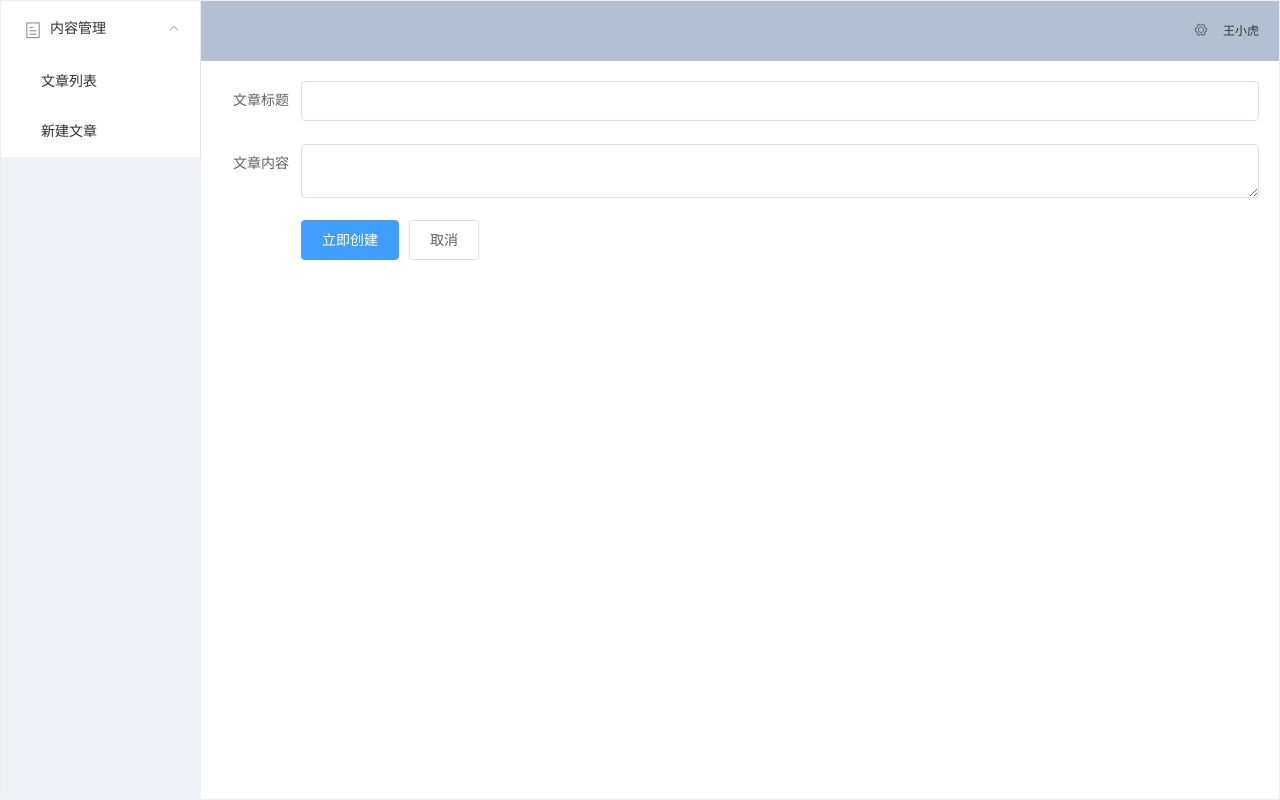
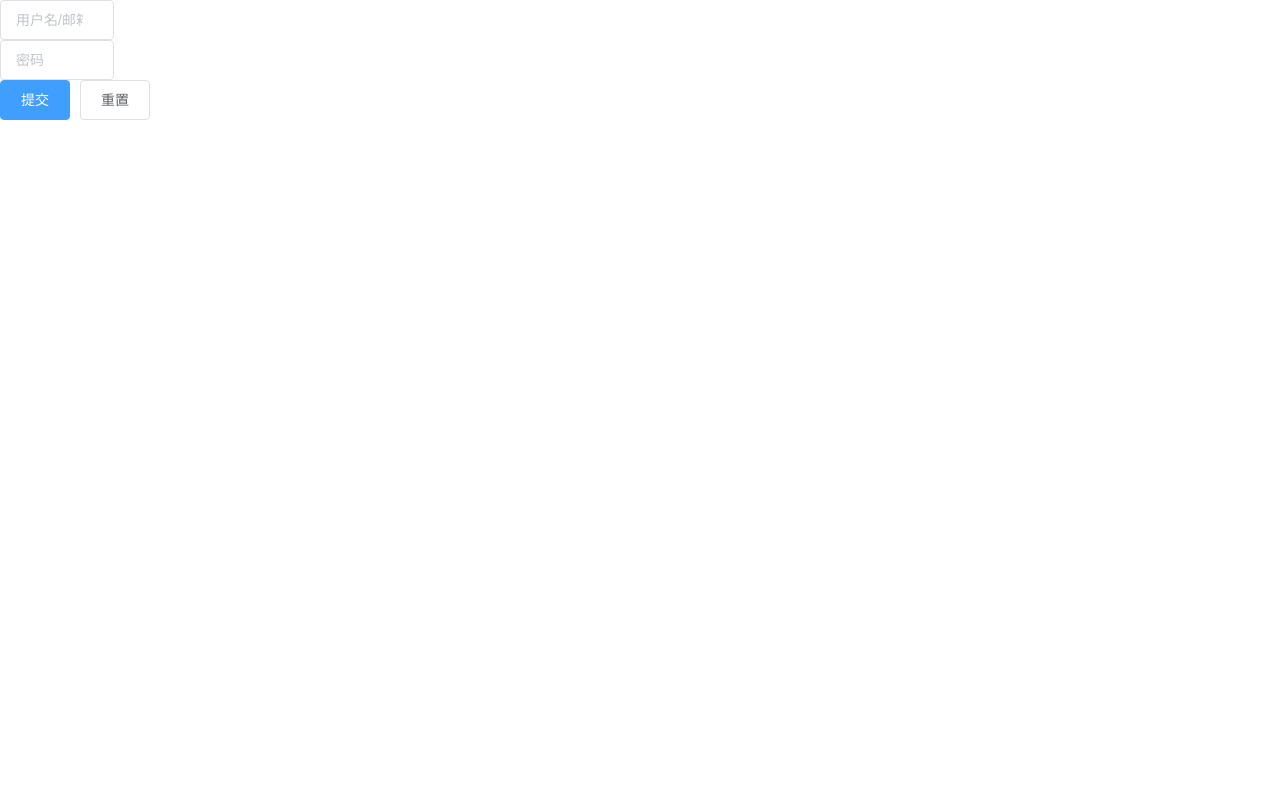
Before and after one commit to xiaobai1035/node_exercise, a Vue app: page /#/articles/create in a window 1280 px wide. Built offline with nearby package versions, Linux system fonts and the light colour scheme.

Commit message:
添加login

```diff
--- a/package.json
+++ b/package.json
@@ -9,6 +9,7 @@
   },
   "dependencies": {
     "axios": "^0.19.0",
+    "bcrypt": "^3.0.6",
     "core-js": "^3.3.2",
     "cors": "^2.8.5",
     "element-ui": "^2.4.5",
--- a/src/App.vue
+++ b/src/App.vue
@@ -1,56 +1,95 @@
 <template>
-  <el-container style="height: 100vh; border: 1px solid #eee">
-    <el-aside width="200px" style="background-color: rgb(238, 241, 246)">
-      <el-menu router :default-openeds="['1']">
-        <el-submenu index="1">
-          <template slot="title"><i class="el-icon-tickets"></i>内容管理</template>
-          <el-menu-item index="/articles/index">文章列表</el-menu-item>
-          <el-menu-item index="/articles/create">新建文章</el-menu-item>
-        </el-submenu>
-      </el-menu>
-    </el-aside>
-
-    <el-container>
-      <el-header style="text-align: right; font-size: 12px">
-        <el-dropdown>
-          <i class="el-icon-setting" style="margin-right: 15px"></i>
-          <el-dropdown-menu slot="dropdown">
-            <el-dropdown-item>查看</el-dropdown-item>
-            <el-dropdown-item>新增</el-dropdown-item>
-            <el-dropdown-item>删除</el-dropdown-item>
-          </el-dropdown-menu>
-        </el-dropdown>
-        <span>王小虎</span>
-      </el-header>
-
-      <el-main>
-        <router-view></router-view>
-      </el-main>
-    </el-container>
-  </el-container>
+ <el-container>
+    <el-form @submit.native.prevent="saveArticle" :model="ruleForm2" status-icon :rules="rules2" ref="ruleForm2">
+        <el-row>
+          <el-col :span="12">
+            <el-input v-model="ruleForm2.username" placeholder="用户名/邮箱/电话" auto-complete="on" clearable></el-input>
+          </el-col>
+        </el-row>
+        <el-row>
+          <el-col :span="12">
+            <el-input type="password" v-model="ruleForm2.password" auto-complete="off" placeholder="密码"></el-input>
+          </el-col>
+        </el-row>
+        <el-form-item>
+            <el-button type="primary" native-type="submit">提交</el-button>
+            <el-button @click="resetForm('ruleForm2')">重置</el-button>
+        </el-form-item>
+    </el-form>
+ </el-container>
 </template>
-<style>
-  html, body {
-    padding: 0;
-    margin: 0;
-  }
-  .el-header {
-    background-color: #B3C0D1;
-    color: #333;
-    line-height: 60px;
-  }
-
-  .el-aside {
-    color: #333;
-  }
-</style>
 
 <script>
   export default {
-      data() {
-        return {
-
+    data() {
+      var checkAge = (rule, value, callback) => {
+        if (!value) {
+          return callback(new Error('年龄不能为空'));
         }
+        setTimeout(() => {
+          if (!Number.isInteger(value)) {
+            callback(new Error('请输入数字值'));
+          } else {
+            if (value < 18) {
+              callback(new Error('必须年满18岁'));
+            } else {
+              callback();
+            }
+          }
+        }, 1000);
+      };
+      var validatePass = (rule, value, callback) => {
+        if (value === '') {
+          callback(new Error('请输入密码'));
+        } else {
+          if (this.ruleForm2.checkPass !== '') {
+            this.$refs.ruleForm2.validateField('checkPass');
+          }
+          callback();
+        }
+      };
+      var validatePass2 = (rule, value, callback) => {
+        if (value === '') {
+          callback(new Error('请再次输入密码'));
+        } else if (value !== this.ruleForm2.pass) {
+          callback(new Error('两次输入密码不一致!'));
+        } else {
+          callback();
+        }
+      };
+      return {
+        ruleForm2: {
+          pass: '',
+          checkPass: '',
+          age: ''
+        },
+        rules2: {
+          pass: [
+            { validator: validatePass, trigger: 'blur' }
+          ],
+          checkPass: [
+            { validator: validatePass2, trigger: 'blur' }
+          ],
+          age: [
+            { validator: checkAge, trigger: 'blur' }
+          ]
+        }
+      };
+    },
+    methods: {
+      submitForm(formName) {
+        this.$refs[formName].validate((valid) => {
+          if (valid) {
+            alert('submit!');
+          } else {
+            console.log('error submit!!');
+            return false;
+          }
+        });
+      },
+      resetForm(formName) {
+        this.$refs[formName].resetFields();
       }
-  };
+    }
+  }
 </script>
--- a/src/router/index.js
+++ b/src/router/index.js
@@ -1,5 +1,6 @@
 import Vue from 'vue'
 import VueRouter from 'vue-router'
+import ArticleIndex from '../views/ArticleIndex.vue'
 import ListArticle from '../views/ListArticle.vue'
 import CreateArticle from '../views/CreateArticle.vue'
 import EditArticle from '../views/EditArticle.vue'
@@ -7,10 +8,15 @@ import EditArticle from '../views/EditArticle.vue'
 Vue.use(VueRouter)
 
 const routes = [
+  // {
+  //   path: '/',
+  //   name: 'home',
+  //   redirect: '/articles/index'
+  // },
   {
-    path: '/',
-    name: 'home',
-    redirect: '/articles/index'
+    path: '/articles/index',
+    name: 'index-article',
+    component: ArticleIndex
   },
   {
     path: '/articles/create',
@@ -18,7 +24,7 @@ const routes = [
     component: CreateArticle
   },
   {
-    path: '/articles/index',
+    path: '/articles/list',
     name: 'list-article',
     component: ListArticle
   },
--- /dev/null
+++ b/src/views/ArticleIndex.vue
@@ -0,0 +1,56 @@
+<template>
+  <el-container style="height: 100vh; border: 1px solid #eee">
+    <el-aside width="200px" style="background-color: rgb(238, 241, 246)">
+      <el-menu router :default-openeds="['1']">
+        <el-submenu index="1">
+          <template slot="title"><i class="el-icon-tickets"></i>内容管理</template>
+          <el-menu-item index="/articles/index">文章列表</el-menu-item>
+          <el-menu-item index="/articles/create">新建文章</el-menu-item>
+        </el-submenu>
+      </el-menu>
+    </el-aside>
+
+    <el-container>
+      <el-header style="text-align: right; font-size: 12px">
+        <el-dropdown>
+          <i class="el-icon-setting" style="margin-right: 15px"></i>
+          <el-dropdown-menu slot="dropdown">
+            <el-dropdown-item>查看</el-dropdown-item>
+            <el-dropdown-item>新增</el-dropdown-item>
+            <el-dropdown-item>删除</el-dropdown-item>
+          </el-dropdown-menu>
+        </el-dropdown>
+        <span>王小虎</span>
+      </el-header>
+
+      <el-main>
+        <router-view></router-view>
+      </el-main>
+    </el-container>
+  </el-container>
+</template>
+<style>
+  html, body {
+    padding: 0;
+    margin: 0;
+  }
+  .el-header {
+    background-color: #B3C0D1;
+    color: #333;
+    line-height: 60px;
+  }
+
+  .el-aside {
+    color: #333;
+  }
+</style>
+
+<script>
+  export default {
+      data() {
+        return {
+
+        }
+      }
+  };
+</script>
--- a/src/views/CreateArticle.vue
+++ b/src/views/CreateArticle.vue
@@ -29,7 +29,7 @@
             message: '新建数据成功',
             type: 'success'
           });
-          this.$router.push('/articles/index')
+          this.$router.push('/articles/list')
         });
       }
     }
--- a/src/views/EditArticle.vue
+++ b/src/views/EditArticle.vue
@@ -34,7 +34,7 @@
                     message: '编辑数据成功',
                     type: 'success'
                 });
-                this.$router.push('/articles/index')
+                this.$router.push('/articles/list')
             });
         }
     },
```
Also changed, not shown: 1 other file (tests, documents, lock files or other folders).
